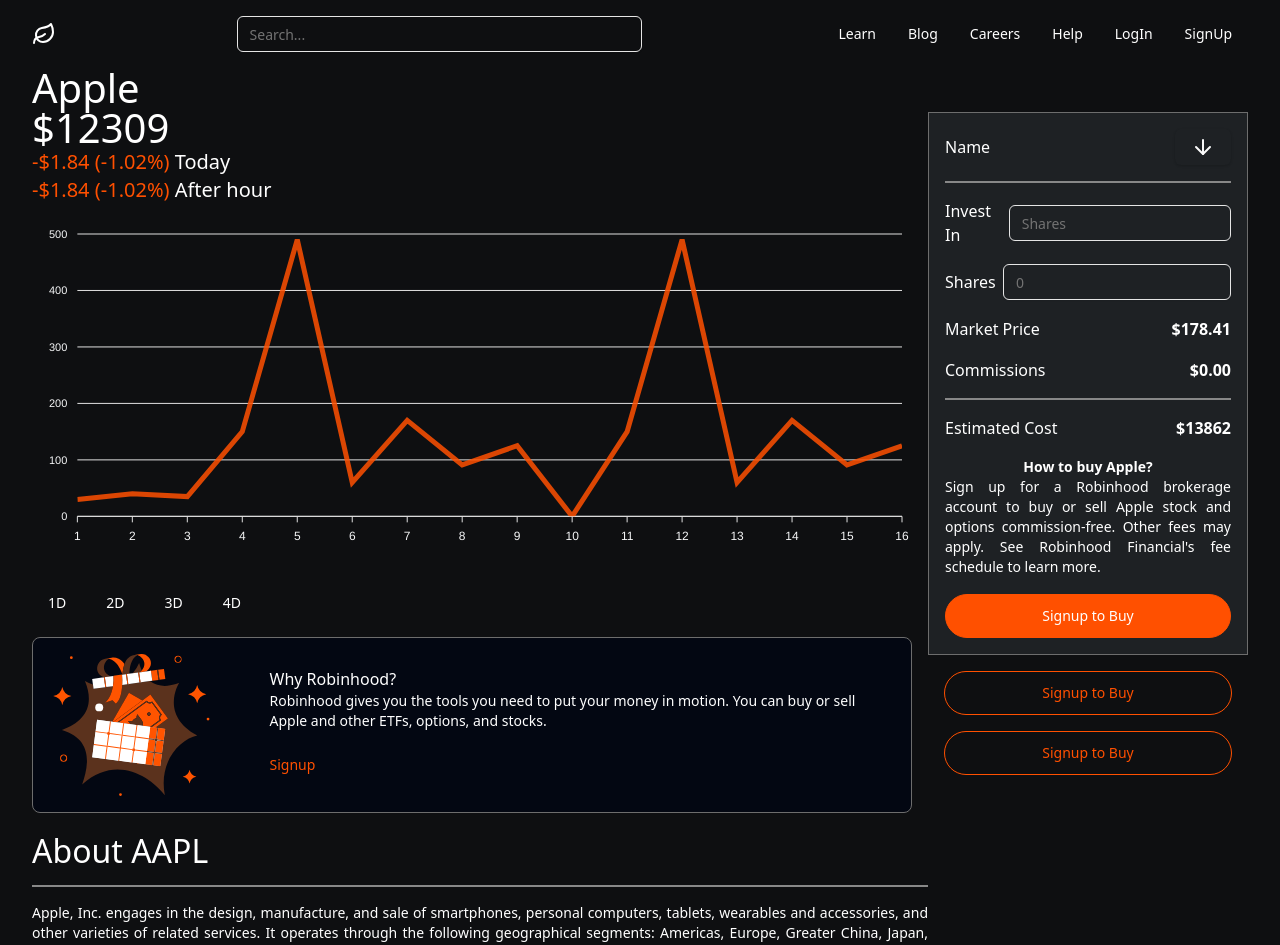
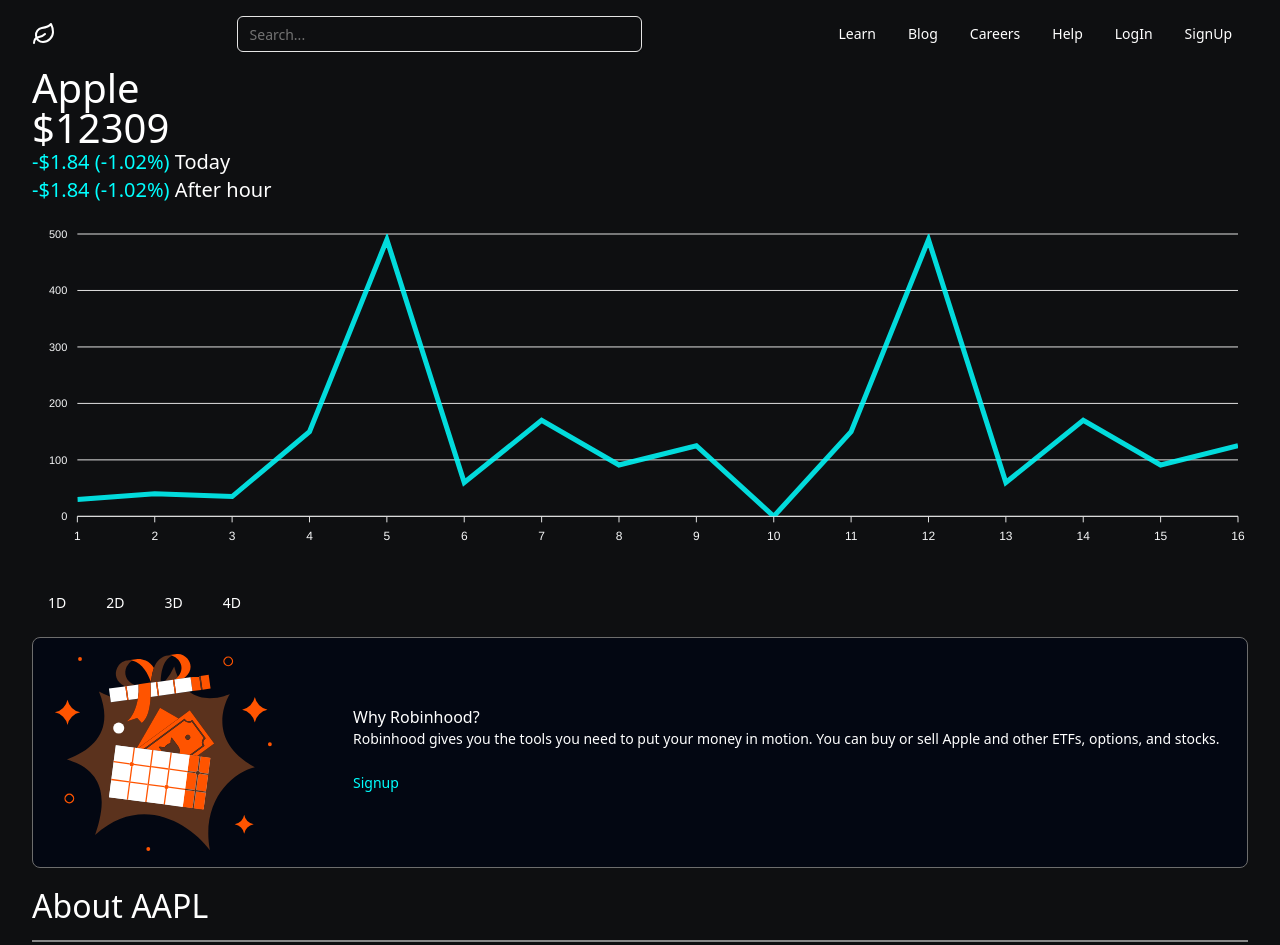
Before and after one commit to WahajRashid1020/shuffle, a Next.js app: page /stats in a window 1280 px wide. Shown: the top 945 px of the page. Built offline with nearby package versions, Linux system fonts and the light colour scheme; a web font is replaced by a local one.

Commit message:
changed-color

```diff
--- a/src/app/globals.css
+++ b/src/app/globals.css
@@ -66,8 +66,8 @@
   }
 }
 .custom-checkbox-1:checked + div {
-  @apply bg-green-500;
-  @apply border-green-500;
+  @apply bg-org;
+  @apply border-org;
 }
 
 .custom-checkbox-1:checked + div svg {
@@ -76,8 +76,8 @@
 }
 
 .custom-checkbox-2:checked + div {
-  @apply bg-green-500;
-  @apply border-green-500;
+  @apply bg-org;
+  @apply border-org;
 }
 
 .custom-checkbox-2:checked + div svg {
@@ -104,7 +104,7 @@
 }
 
 .custom-switch-2:checked + div > .flex-1 > .custom-switch-btn-2 > span {
-  @apply bg-green-500;
+  @apply bg-org;
   @apply text-black;
 }
 
--- a/src/app/stats/AAPLNews.tsx
+++ b/src/app/stats/AAPLNews.tsx
@@ -6,8 +6,8 @@
     <div className="my-4">
       <h1 className="text-2xl sm:text-3xl">AAPL News</h1>
       <Break />
-      <div className="hover:bg-[#1e2124] flex flex-row justify-between   sm:p-4 rounded-md cursor-pointer my-2">
-        <div className="flex flex-col justify-around  space-y-3 items-start">
+      <div className="hover:bg-[#1e2124] flex flex-row justify-between pb-4 sm:pb-0  sm:p-4 rounded-md cursor-pointer my-2">
+        <div className="flex flex-col justify-around sm:w-2/3 space-y-3 items-start">
           <p className="sm:text-sm text-xs">Benzinga 5h</p>
           <p className="sm:text-base text-sm">
             Next In Line: iPhone 16 Pro's Potential Features Revealed
@@ -22,8 +22,8 @@
           <img src="/apple.png" alt="" />
         </div>
       </div>{" "}
-      <div className="hover:bg-[#1e2124] flex flex-row justify-between sm:p-4 rounded-md cursor-pointer my-2">
-        <div className="flex flex-col justify-around  space-y-3 items-start">
+      <div className="hover:bg-[#1e2124] flex flex-row justify-between pb-4 sm:pb-0 sm:p-4 rounded-md cursor-pointer my-2">
+        <div className="flex flex-col justify-around sm:w-2/3 space-y-3 items-start">
           <p className="sm:text-sm text-xs">Benzinga 5h</p>
           <p className="sm:text-base text-sm">
             Next In Line: iPhone 16 Pro's Potential Features Revealed
@@ -38,8 +38,8 @@
           <img src="/apple.png" alt="" />
         </div>
       </div>{" "}
-      <div className="hover:bg-[#1e2124] flex flex-row justify-between sm:p-4 rounded-md cursor-pointer my-2">
-        <div className="flex flex-col justify-around  space-y-3 items-start">
+      <div className="hover:bg-[#1e2124] flex flex-row justify-between pb-4 sm:pb-0 sm:p-4 rounded-md cursor-pointer my-2">
+        <div className="flex flex-col justify-around sm:w-2/3  space-y-3 items-start">
           <p className="sm:text-sm text-xs">Benzinga 5h</p>
           <p className="sm:text-base text-sm">
             Next In Line: iPhone 16 Pro's Potential Features Revealed
--- a/src/app/stats/HeroSection.tsx
+++ b/src/app/stats/HeroSection.tsx
@@ -12,7 +12,7 @@
   return (
     <>
       <div className="container m-auto">
-        <div className="flex flex-col sm:flex-row  sm:justify-between items-start ">
+        <div className="flex flex-row  justify-between items-start ">
           <div>
             <div className="flex flex-col items-start">
               <h1 className="text-3xl sm:text-4xl">Apple</h1>
@@ -24,7 +24,7 @@
                 <span className="text-org ">-$1.84 (-1.02%)</span> After hour
               </h1>
             </div>
-            <div className="sm:mr-4">
+            <div>
               <DarkLineChart />
             </div>
             <div className=" flex bg-transparent flex-row items-start space-x-2 my-4">
@@ -33,7 +33,7 @@
               <Button variant="simple">3D</Button>
               <Button variant="simple">4D</Button>
             </div>
-            <div className=" border bg-gray-950 rounded-lg border-gray-500 flex flex-row-reverse sm:flex-row justify-start items-center space-x-1 p-4 sm:mr-4">
+            <div className=" border bg-gray-950 rounded-lg border-gray-500 flex flex-row-reverse sm:flex-row justify-start items-center space-x-1 p-4 ">
               <div>
                 <img className="w-3/4" src="/cardimg.svg" alt="Card" />
               </div>
@@ -53,34 +53,9 @@
                 </div>
               </div>
             </div>
-            <div className="flex flex-col justify-center items-center my-4 md:hidden">
-              <Basiccard />
-              <Separator className="my-4 " />
-              <div className="w-80">
-                <Button size="bs" className="w-full" variant="basicr">
-                  Signup to Buy
-                </Button>{" "}
-                <Separator className="my-4 " />
-                <Button size="bs" className="w-full" variant="basicr">
-                  Signup to Buy
-                </Button>
-              </div>
-            </div>
+
             <AboutAAPL />
             <AAPLNews />
-          </div>
-          <div className="hidden md:block mt-11">
-            <Basiccard />
-            <Separator className="my-4 " />
-            <div className="px-4">
-              <Button size="bs" className="w-full" variant="basicr">
-                Signup to Buy
-              </Button>{" "}
-              <Separator className="my-4 " />
-              <Button size="bs" className="w-full" variant="basicr">
-                Signup to Buy
-              </Button>
-            </div>
           </div>
         </div>
       </div>
--- a/src/app/stats/LineChart.tsx
+++ b/src/app/stats/LineChart.tsx
@@ -9,7 +9,7 @@
     toolbar: {
       style: {
         fontSize: "16px",
-        color: "#FF5000",
+        color: "#00FFFF",
       },
     },
     dataLabels: {
@@ -27,11 +27,11 @@
         show: false, // Hide the toolbar, including the reset zoom button
       },
     },
-    colors: ["#FF5000"],
+    colors: ["#00FFFF"],
     tooltip: {
       style: {
         fontSize: "16px",
-        color: "#FF5000",
+        color: "#00FFFF",
       },
     },
   };
@@ -56,7 +56,7 @@
       <style>
         {`
           .apexcharts-menu-item {
-            color: #FF5000; /* Change the color to the one you want */
+            color: #00FFFF; /* Change the color to the one you want */
           }
         `}
       </style>
--- a/src/app/stats/Navbar.tsx
+++ b/src/app/stats/Navbar.tsx
@@ -10,7 +10,11 @@
         <Leaf />
 
         <div className="md:block hidden w-1/3    mx-4">
-          <Input type="text" placeholder="Search..." />
+          <Input
+            className="focus-visible:border-org"
+            type="text"
+            placeholder="Search..."
+          />
         </div>
 
         <div className="flex flex-row items-end">
--- a/tailwind.config.js
+++ b/tailwind.config.js
@@ -23,7 +23,7 @@
       },
       colors: {
         basic: "#FF7F50",
-        org: "#FF5000",
+        org: "#00FFFF",
         border: "hsl(var(--border))",
         input: "hsl(var(--input))",
         ring: "hsl(var(--ring))",
```
Also changed, not shown: src/components/landing/HeroSection.tsx (+9 -9 lines), src/components/ui/input.tsx (+6 -6 lines).
